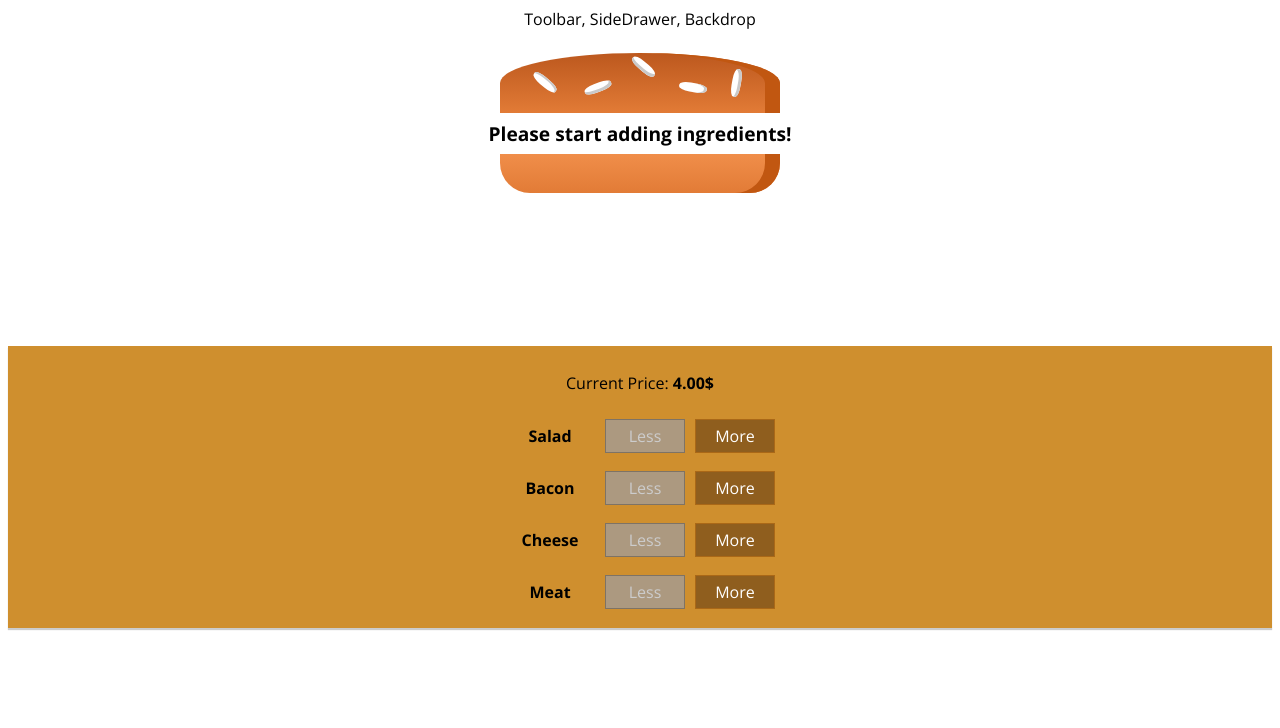
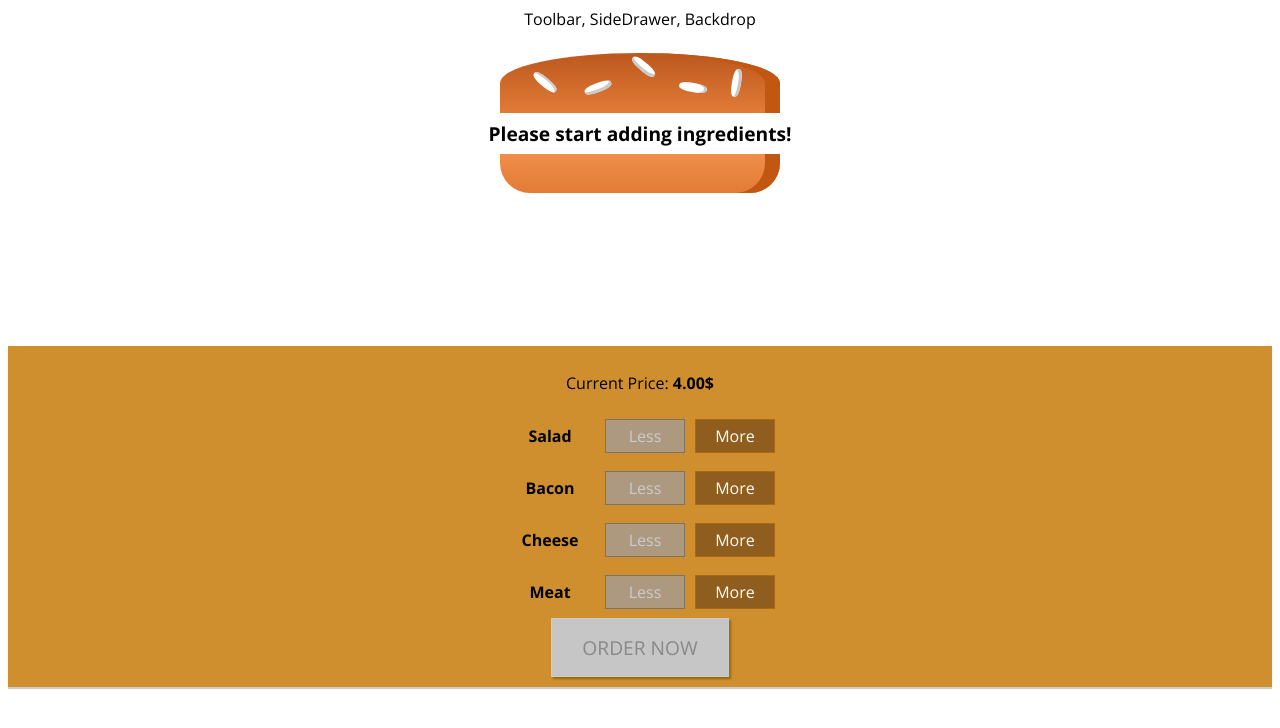
Before and after one commit to MudassirAhmedShaik/BurgerProject_React, a React (Create React App) app: page / in a window 1280 px wide. Shown: the top 728 px of the page. Built offline with nearby package versions, Linux system fonts and the light colour scheme.

Commit message:
16 Mar 2020- 2

```diff
--- a/src/components/BuidControls/BuildControls.module.css
+++ /dev/null
@@ -1,10 +0,0 @@
-.BuildControls {
-  width: 100%;
-  display: flex;
-  flex-flow: column;
-  align-items: center;
-  background-color: #cf8f2e;
-  box-shadow: 0 2px 1px #ccc;
-  margin: auto;
-  padding: 10px 0;
-}
--- a/src/components/BuidControls/BuildControls.js
+++ b/src/components/Burger/BuidControls/BuildControls.js
@@ -25,6 +25,13 @@
         />
       );
     })}
+    <button
+      className={classes.OrderButton}
+      disabled={!props.purchasable}
+      onClick={props.purchasing}
+    >
+      ORDER NOW
+    </button>
   </div>
 );
 
--- /dev/null
+++ b/src/components/Burger/BuidControls/BuildControls.module.css
@@ -0,0 +1,50 @@
+.BuildControls {
+  width: 100%;
+  display: flex;
+  flex-flow: column;
+  align-items: center;
+  background-color: #cf8f2e;
+  box-shadow: 0 2px 1px #ccc;
+  margin: auto;
+  padding: 10px 0;
+}
+.OrderButton {
+  background-color: #DAD735;
+  outline: none;
+  cursor: pointer;
+  border: 1px solid #966909;
+  color: #966909;
+  font-family: inherit;
+  font-size: 1.2em;
+  padding: 15px 30px;
+  box-shadow: 2px 2px 2px #966909;
+}
+
+.OrderButton:hover, .OrderButton:active {
+  background-color: #A0DB41;
+  border: 1px solid #966909;
+  color: #966909;
+}
+
+.OrderButton:disabled {
+  background-color: #C7C6C6;
+  cursor: not-allowed;
+  border: 1px solid #ccc;
+  color: #888888;
+}
+
+.OrderButton:not(:disabled) {
+  animation: enable 0.3s linear;
+}
+
+@keyframes enable {
+  0% {
+      transform: scale(1);
+  }
+  60% {
+      transform: scale(1.1);
+  }
+  100% {
+      transform: scale(1);
+  }
+}
--- a/src/components/Burger/Burger.js
+++ b/src/components/Burger/Burger.js
@@ -15,7 +15,6 @@
   if (transformedIngredients.length === 0) {
     transformedIngredients = <div>Please start adding ingredients!</div>;
   }
-  console.log({ transformedIngredients });
   return (
     <div className={classes.Burger}>
       <BurgerIngredient Type="bread-top" />
--- /dev/null
+++ b/src/components/Burger/OrderSummary/OrderSummary.js
@@ -0,0 +1,23 @@
+import React from "react";
+import Auxiliary from "../../../hoc/Auxiliary";
+
+const OrderSummary = props => {
+  const ingredientSummary = Object.keys(props.ingredients).map(igKey => {
+    return (
+      <li key={igKey}>
+        <span style={{ textTransform: "capitalize" }}>{igKey}</span>:{" "}
+        {props.ingredients[igKey]}
+      </li>
+    );
+  });
+  return (
+    <Auxiliary>
+      <h3>Your Order</h3>
+      <p>A delicious burger with following ingredients: </p>
+      <ul>{ingredientSummary}</ul>
+      <p>Continue to Checkout?</p>
+    </Auxiliary>
+  );
+};
+
+export default OrderSummary;
--- a/src/components/Layout/Layout.js
+++ b/src/components/Layout/Layout.js
@@ -5,7 +5,6 @@
 const Layout = props => (
   <Auxiliary>
     <div>Toolbar, SideDrawer, Backdrop</div>
-    {/* <div><strong>Anchal's Burgers</strong></div> */}
     <main className={classes.Content}>{props.children}</main>
   </Auxiliary>
 );
--- /dev/null
+++ b/src/components/UI/Modal/Modal.js
@@ -0,0 +1,18 @@
+import React from "react";
+import classes from "./Modal.module.css";
+
+const Modal = props => {
+  return (
+    <div
+      className={classes.Modal}
+      style={{
+        transform: props.show ? "translateY(0)" : "translateY(-100vh)",
+        opacity: props.show ? "1" : "0"
+      }}
+    >
+      {props.children}
+    </div>
+  );
+};
+
+export default Modal;
--- /dev/null
+++ b/src/components/UI/Modal/Modal.module.css
@@ -0,0 +1,20 @@
+.Modal {
+  position: fixed;
+  z-index: 500;
+  background-color: white;
+  width: 70%;
+  border: 1px solid #ccc;
+  box-shadow: 1px 1px 1px black;
+  padding: 16px;
+  left: 15%;
+  top: 30%;
+  box-sizing: border-box;
+  transition: all 0.5s ease-out;
+}
+
+@media (min-width: 600px) {
+  .Modal {
+    width: 500px;
+    left: calc(50% - 250px);
+  }
+}
--- a/src/containers/BurgerBuilder/BurgerBuilder.js
+++ b/src/containers/BurgerBuilder/BurgerBuilder.js
@@ -1,7 +1,9 @@
 import React, { Component } from "react";
 import Auxiliary from "../../hoc/Auxiliary";
 import Burger from "../../components/Burger/Burger";
-import BuildControls from "../../components/BuidControls/BuildControls";
+import BuildControls from "../../components/Burger/BuidControls/BuildControls";
+import Modal from "../../components/UI/Modal/Modal";
+import OrderSummary from "../../components/Burger/OrderSummary/OrderSummary";
 
 const INGREDIENTS_PRICE = {
   salad: 0.4,
@@ -18,7 +20,23 @@
       cheese: 0,
       meat: 0
     },
-    totalPrice: 4
+    totalPrice: 4,
+    purchasable: false,
+    purchasing: false
+  };
+
+  updatePurchasable = ingredients => {
+    const sum = Object.keys(ingredients)
+      .map(igKey => {
+        return ingredients[igKey];
+      })
+      .reduce((sum, el) => {
+        return sum + el;
+      }, 0);
+    this.setState({ purchasable: sum > 0 });
+  };
+  updatePurchasing = () => {
+    this.setState({ purchasing: true });
   };
 
   addIngredientHandler = type => {
@@ -30,6 +48,7 @@
       ingredients: NewIgs,
       totalPrice: NewPrice
     });
+    this.updatePurchasable(NewIgs);
   };
 
   removeIngredientHandler = type => {
@@ -42,6 +61,7 @@
       ingredients: NewIgs,
       totalPrice: NewPrice
     });
+    this.updatePurchasable(NewIgs);
   };
 
   render() {
@@ -51,12 +71,17 @@
     }
     return (
       <Auxiliary>
+        <Modal show={this.state.purchasing}>
+          <OrderSummary ingredients={this.state.ingredients} />
+        </Modal>
         <Burger ingredients={this.state.ingredients} />
         <BuildControls
           added={this.addIngredientHandler}
           removed={this.removeIngredientHandler}
           disableInfo={disableInfo}
           Price={this.state.totalPrice}
+          purchasable={this.state.purchasable}
+          purchasing={this.updatePurchasing}
         />
       </Auxiliary>
     );
```
Also changed, not shown: src/components/Burger/BuidControls/BuildControl/BuildControl.js (renamed from src/components/BuidControls/BuildControl/BuildControl.js), src/components/Burger/BuidControls/BuildControl/BuildControl.module.css (renamed from src/components/BuidControls/BuildControl/BuildControl.module.css), src/components/UI/Backdrop/Backdrop.js (added).
